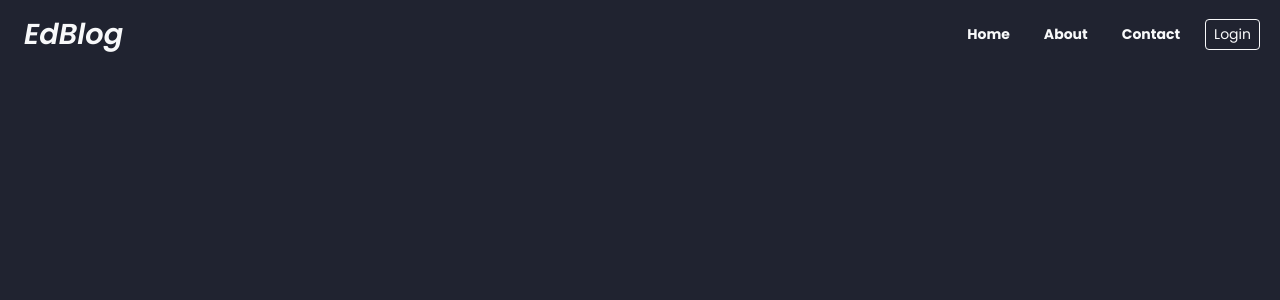
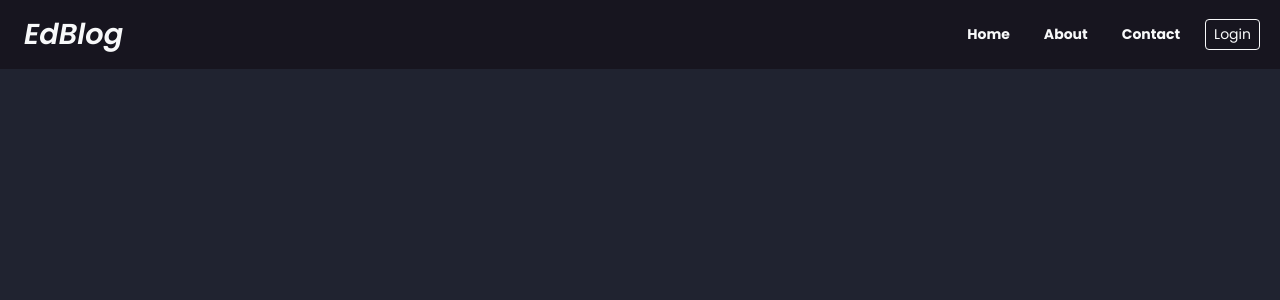
Before and after one commit to Edu58/Flask-Personal-Blog, a Flask app: page / in a window 1280 px wide. Shown: the top 300 px of the page. Run offline with Flask 2, Linux system fonts and the light colour scheme; data that the repository does not hold is empty; some libraries are stand-ins or nearby versions.

Commit message:
makes navbar fixed

```diff
--- a/app/static/base.css
+++ b/app/static/base.css
@@ -8,6 +8,10 @@ background-color: #202330;
 text-rendering: optimizeLegibility;
 }
 
+nav {
+background-color: #18151ff3;
+}
+
 nav #brand {
 font-weight: 600;
 font-size: 1.8rem;
--- a/app/templates/base.html
+++ b/app/templates/base.html
@@ -18,7 +18,7 @@
     <title>{% block title %} {% endblock title %}</title>
 </head>
 <body>
-<nav class="navbar navbar-expand-sm navbar-dark mb-2">
+<nav class="navbar navbar-expand-sm navbar-dark mb-2 fixed-top">
     <div class="container-fluid d-flex justify-content-between">
         <div class="container-fluid d-flex justify-content-between">
             <a class="navbar-brand text-light" href="{{ url_for('main.index') }}" id="brand">EdBlog</a>
@@ -83,7 +83,7 @@
         </div>
     </div>
 </nav>
-<div class="container">
+<div class="container" style="margin-top: 8rem;">
 
     {{ render_messages() }}
 
```
